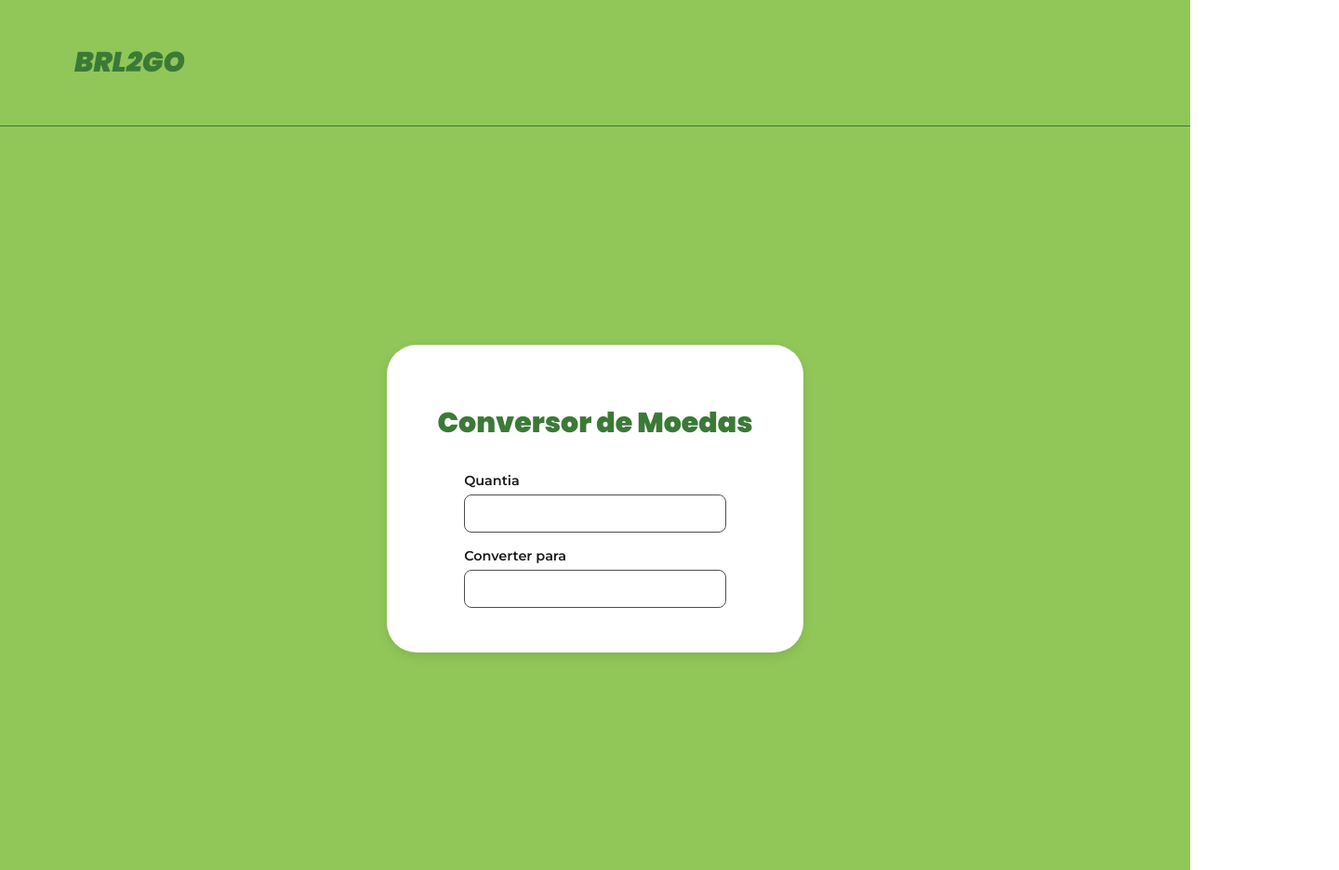
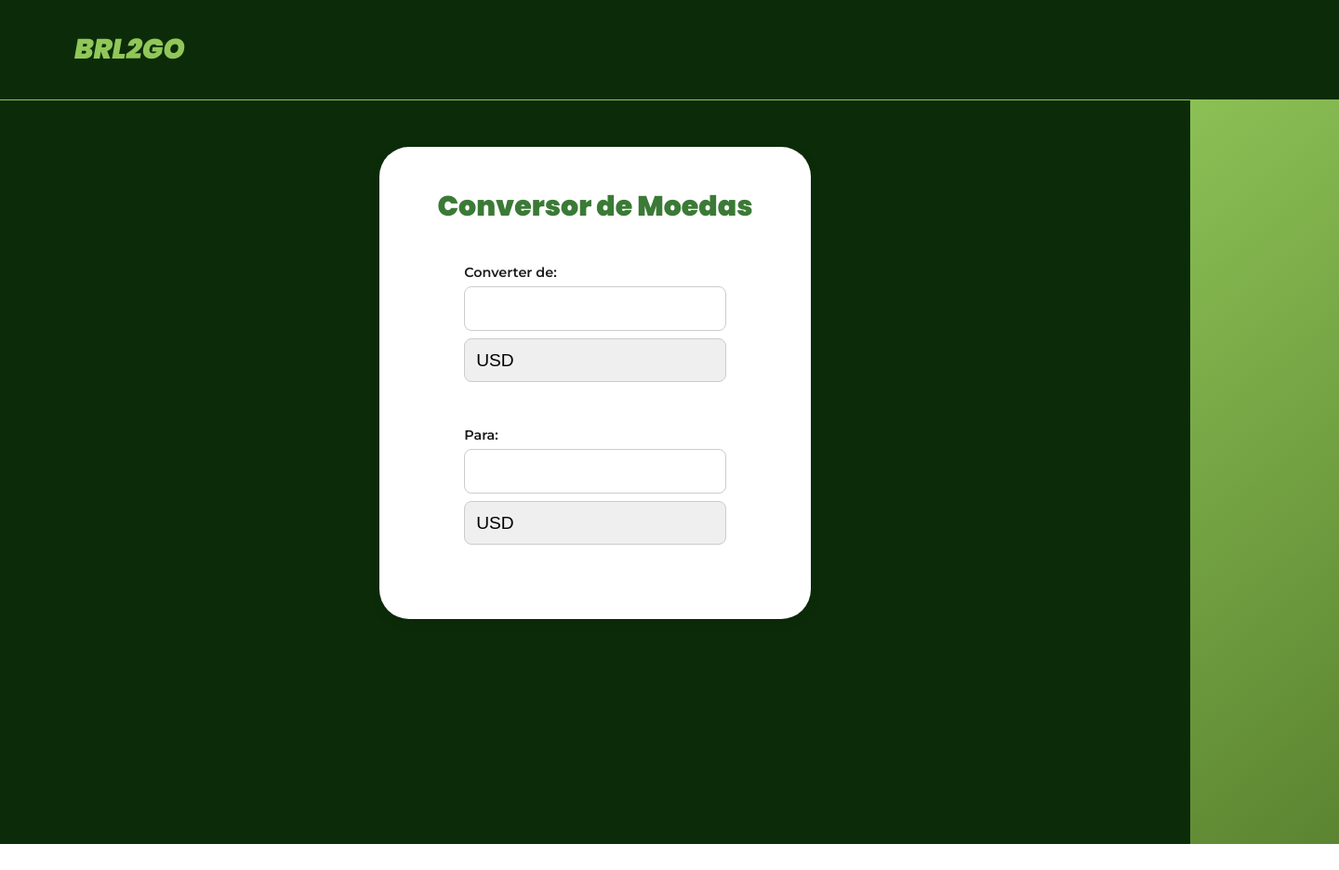
Before and after one commit to gustavojgalvao/BRL2Go, a plain HTML site: page index.html in a window 1280 px wide. Shown: the whole page at 93% size, 1440 px wide, since content can reach past the window. After the commit the page ends 908 px from the top, so only its background shows below. Drawn offline with Linux system fonts and the light colour scheme.

Commit message:
Update 1.0

```diff
--- a/index.html
+++ b/index.html
@@ -26,17 +26,28 @@
             </div>
             <div class="labels">
                 <div class="input-box">
-                    <label for="amount">Quantia</label>
-                    <input class="input" id="amount" name="amount" type="text">
+                    <label for="convert">Converter de: </label>
+                    <input class="input" id="amount" name="amount" type="number">
+                    <select id="fromCurrency">
+                        <option value="USD">USD</option>
+                        <option value="BRL">BRL</option>
+                        <option value="EUR">EUR</option>
+                    </select>
                 </div>
 
                 <div class="input-box">
-                    <label for="convert">Converter para</label>
-                    <input class="input" id="convert" name="convertTo" type="text" />
+                    <label for="convert">Para: </label>
+                    <input class="input" id="convert" name="convertTo" type="number" />
+                    <select id="toCurrency">
+                        <option value="USD">USD</option>
+                        <option value="BRL">BRL</option>
+                        <option value="EUR">EUR</option>
+                    </select>
                 </div>
             </div>
         </div>
     </main>
+    <script src="scripts.js"></script>
 </body>
 
 </html>
--- /dev/null
+++ b/scripts.js
@@ -0,0 +1,39 @@
+// Taxas fixas simuladas (valores fictícios para exemplo)
+const taxas = {
+    USD: { BRL: 5.6, EUR: 0.86, USD: 1 },
+    BRL: { USD: 1 / 5.6, EUR: 0.86 / 5.6, BRL: 1 },
+    EUR: { USD: 1.16, BRL: 6.49, EUR: 1 }
+};
+
+const amountInput = document.getElementById("amount");
+const convertInput = document.getElementById("convert");
+const fromCurrency = document.getElementById("fromCurrency");
+const toCurrency = document.getElementById("toCurrency");
+
+// Função de conversão
+function converter(source) {
+    const from = fromCurrency.value;
+    const to = toCurrency.value;
+
+    if (source === "amount") {
+        const valor = parseFloat(amountInput.value);
+        if (!isNaN(valor)) {
+            convertInput.value = (valor * taxas[from][to]).toFixed(2);
+        } else {
+            convertInput.value = "";
+        }
+    } else if (source === "convert") {
+        const valor = parseFloat(convertInput.value);
+        if (!isNaN(valor)) {
+            amountInput.value = (valor * taxas[to][from]).toFixed(2);
+        } else {
+            amountInput.value = "";
+        }
+    }
+}
+
+// Atualiza a conversão automaticamente
+amountInput.addEventListener("input", () => converter("amount"));
+convertInput.addEventListener("input", () => converter("convert"));
+fromCurrency.addEventListener("change", () => converter("amount"));
+toCurrency.addEventListener("change", () => converter("amount"));
--- a/style.css
+++ b/style.css
@@ -1,23 +1,25 @@
-
-
-
 
 :root {
     --primary-green: #3B7A36;
-    --background: #91C759;
+    --secondary-green: #0c2c09;
+    --logo: #91C759;
+    --background: background: #91C759;
+background: linear-gradient(141deg, rgba(145, 199, 89, 1) 0%, rgba(44, 74, 13, 1) 100%);
     --text-dark: #1B1B1B;
     --white: #FFFFFF;
 }
 
 body {
-  margin: 0;
-  font-family: "Montserrat", sans-serif;
+    overflow: hidden;
+    margin: 0;
+    font-family: "Montserrat", sans-serif;
 }
 
 
 header {
-    padding: 15px 80px;
-    background-color: var(--background);
+    width: 100vw;
+    padding: 1px 80px;
+    background-color: var(--secondary-green);
 }
 
 .logo {
@@ -25,19 +27,21 @@ header {
     font-weight: 900;
     font-style: italic;
     font-size: 30px;
-    color: var(--primary-green);
+    color: var(--logo);
+    cursor: default;
+    user-select: none;
 }
 
 .line {
     width: 100%;
     height: 1px;
-    background-color: var(--primary-green);
+    background-color: var(--logo);
 }
 
 main {
     width: 100vw;
     height: 100vh;
-    background-color: var(--background);
+    background-color: var(--secondary-green);
     display: flex;
     align-items: center;
     justify-content: center;
@@ -49,9 +53,10 @@ main {
     align-items: center;
     flex-direction: column;
     background-color: var(--white);
+    margin-bottom: 15%;
     width: 100%;
     max-width: 400px;
-    padding: 32px 24px;
+    padding: 12px 32px 32px 32px;
     border-radius: 32px;
     box-shadow: 0 4px 12px rgba(0, 0, 0, 0.1);
 }
@@ -59,7 +64,7 @@ main {
 .input-box {
     display: flex;
     flex-direction: column;
-    margin-bottom: 16px;
+    margin-bottom: 40px;
     font-family: "Montserrat", sans-serif;
     font-size: 1rem;
     font-weight: 600;
@@ -70,7 +75,9 @@ main {
     font-family: "Poppins", sans-serif;
     font-weight: 900;
     font-style: normal;
+    margin-bottom: 24px;
     font-size: 30px;
+    height: 90px;
     color: var(--primary-green);
 }
 
@@ -85,13 +92,45 @@ main {
 
 .input-box input {
     border-radius: 8px;
-    padding: 12px 12px;
+    padding: 18px 12px;
     border: 0.5px solid rgb(78, 78, 78);
     outline: none;
     transition: box-shadow 0.3s ease, border-color 0.3s ease;
+
+}
+
+.input-box input:hover {
+    box-shadow: 0 0 0 2px rgb(78, 78, 78);
 }
 
 .input-box input:focus {
     border-color: var(--primary-green);
     box-shadow: 0 0 0 3px var(--primary-green);
 }
+
+.input-box input, .input-box select {
+  padding: 12px;
+  border-radius: 8px;
+  border: 1px solid #ccc;
+  font-size: 1.2rem;
+  margin-bottom: 8px;
+  cursor: pointer;
+  appearance: none;
+  outline: none;
+  transition: box-shadow 0.3s ease, border-color 0.3s ease;
+}
+
+.input-box select:hover {
+    box-shadow: 0 0 0 2px rgb(78, 78, 78);
+}
+
+.input-box select:focus {
+    border-color: var(--primary-green);
+    box-shadow: 0 0 0 3px var(--primary-green);
+}
+
+input[type=number]::-webkit-inner-spin-button,
+input[type=number]::-webkit-outer-spin-button {
+  -webkit-appearance: none;
+  margin: 0;
+}
```
